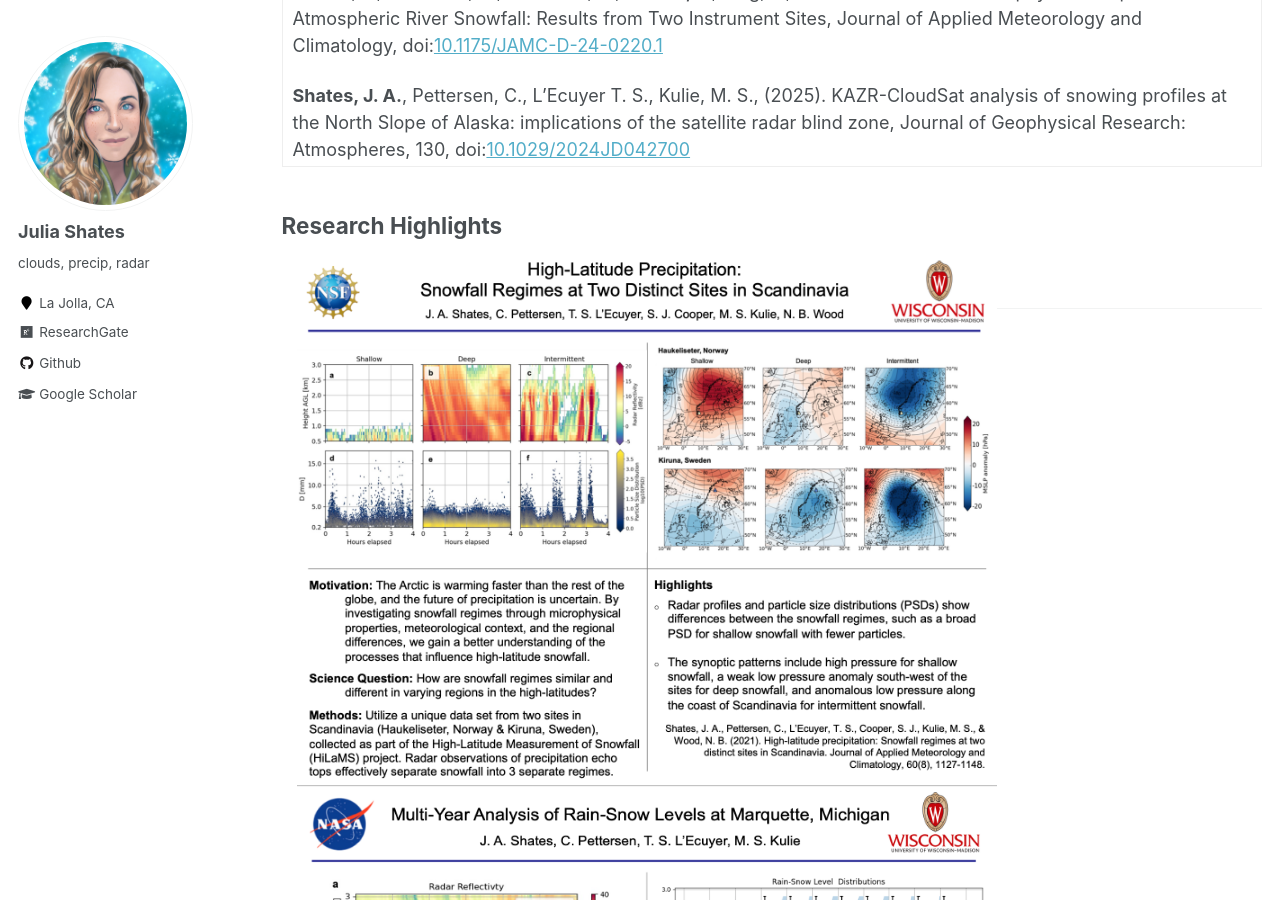
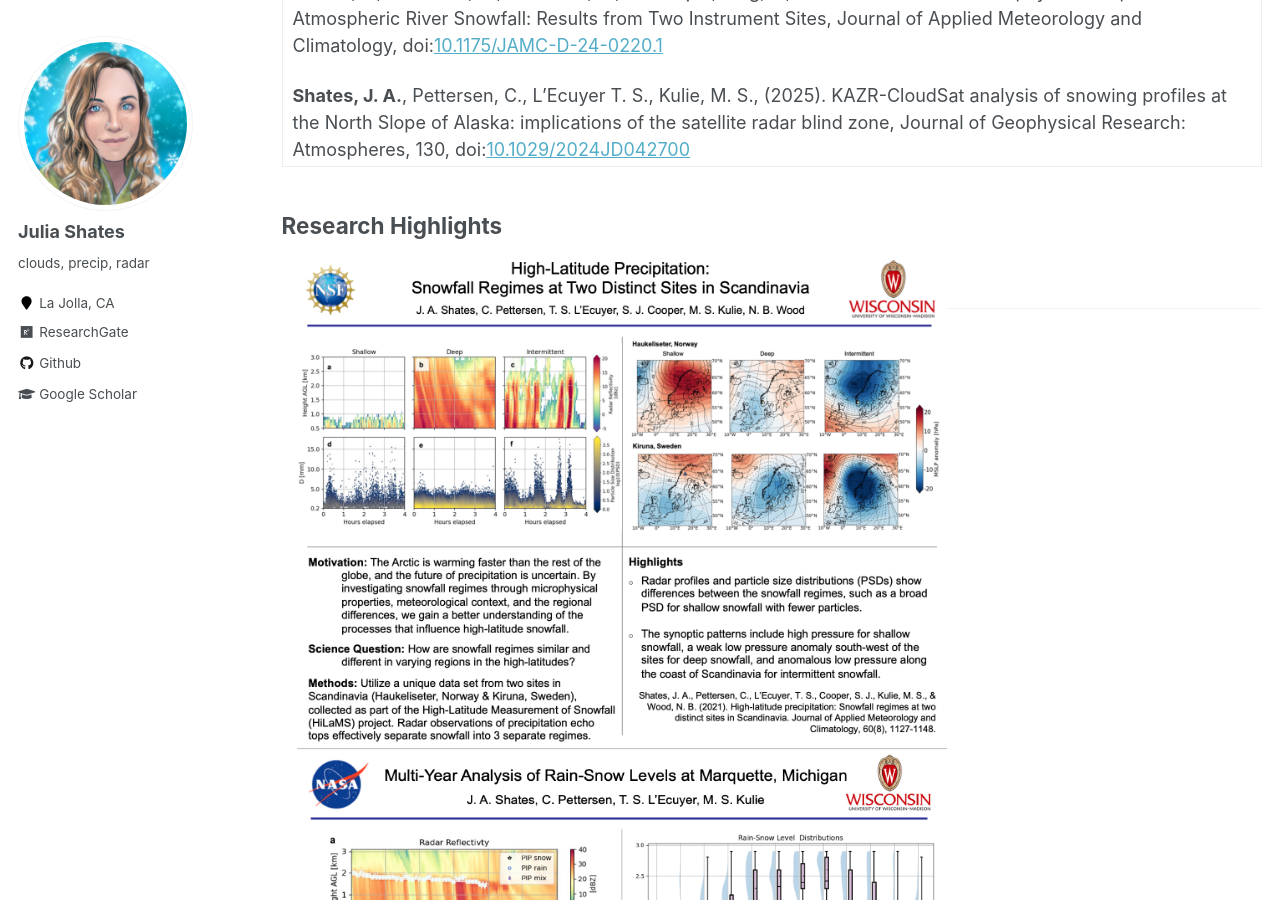
Before and after one commit to shates/shates.github.io, a Jekyll site: the page built from _pages/publications.md, in a window 1280 px wide and 900 px high, scrolled down 399 px. Built offline with Jekyll 4.4.1, drawn with Linux system fonts in a browser that asks for light colours.

Commit message:
Update publications.md

```diff
--- a/_pages/publications.md
+++ b/_pages/publications.md
@@ -36,8 +36,8 @@ Pettersen, C., Bliven, L.F., Kulie, M.S., Wood, N.B., **Shates, J.A.**, Anderson
 
 
 ## Research Highlights
-<img src="/images/shates_highlight_hauk_kir.png"  width="700" style="float: left; margin-left: 15px;">
+<img src="/images/shates_highlight_hauk_kir.png"  width="650" style="float: left; margin-left: 15px;">
 <br>
 <hr>
 <br>
-<img src="/images/shates_highlight_mqt.png"  width="700" style="float: left; margin-left: 15px;">
+<img src="/images/shates_highlight_mqt.png"  width="650" style="float: left; margin-left: 15px;">
```
